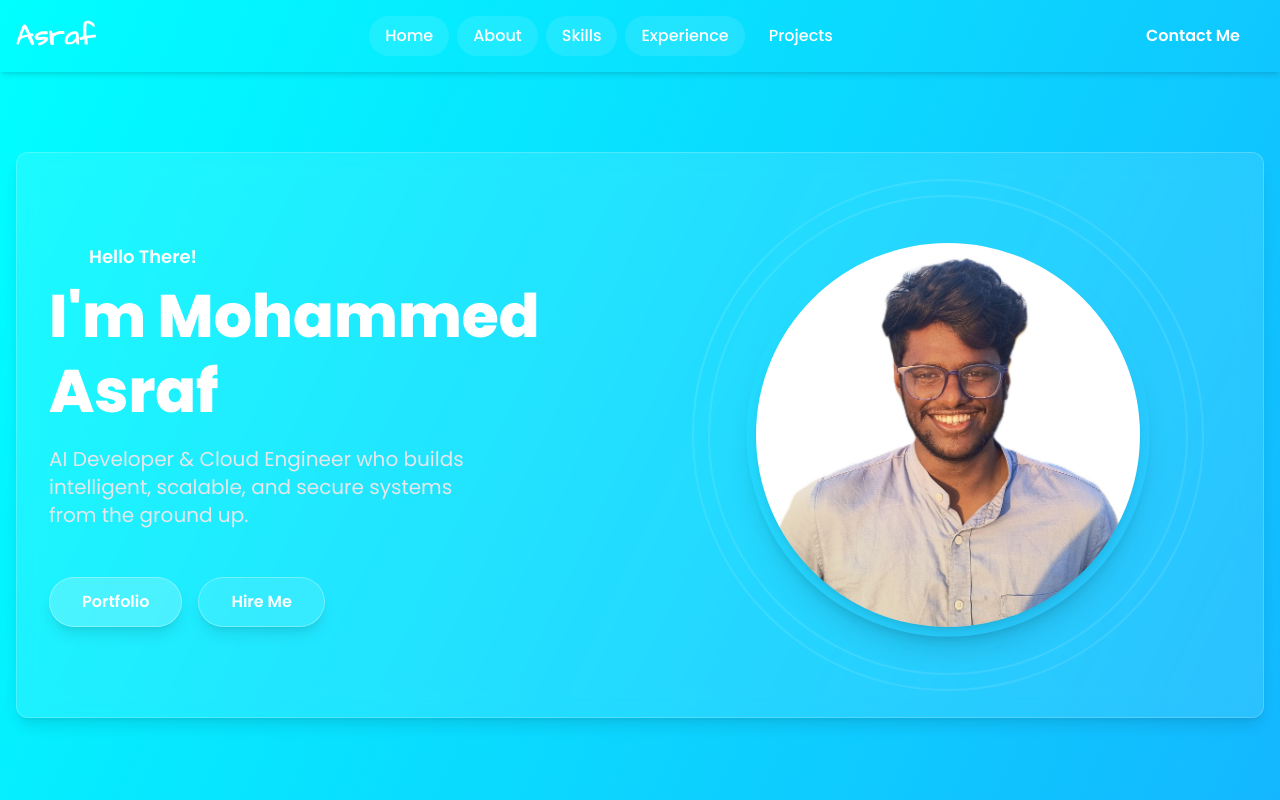
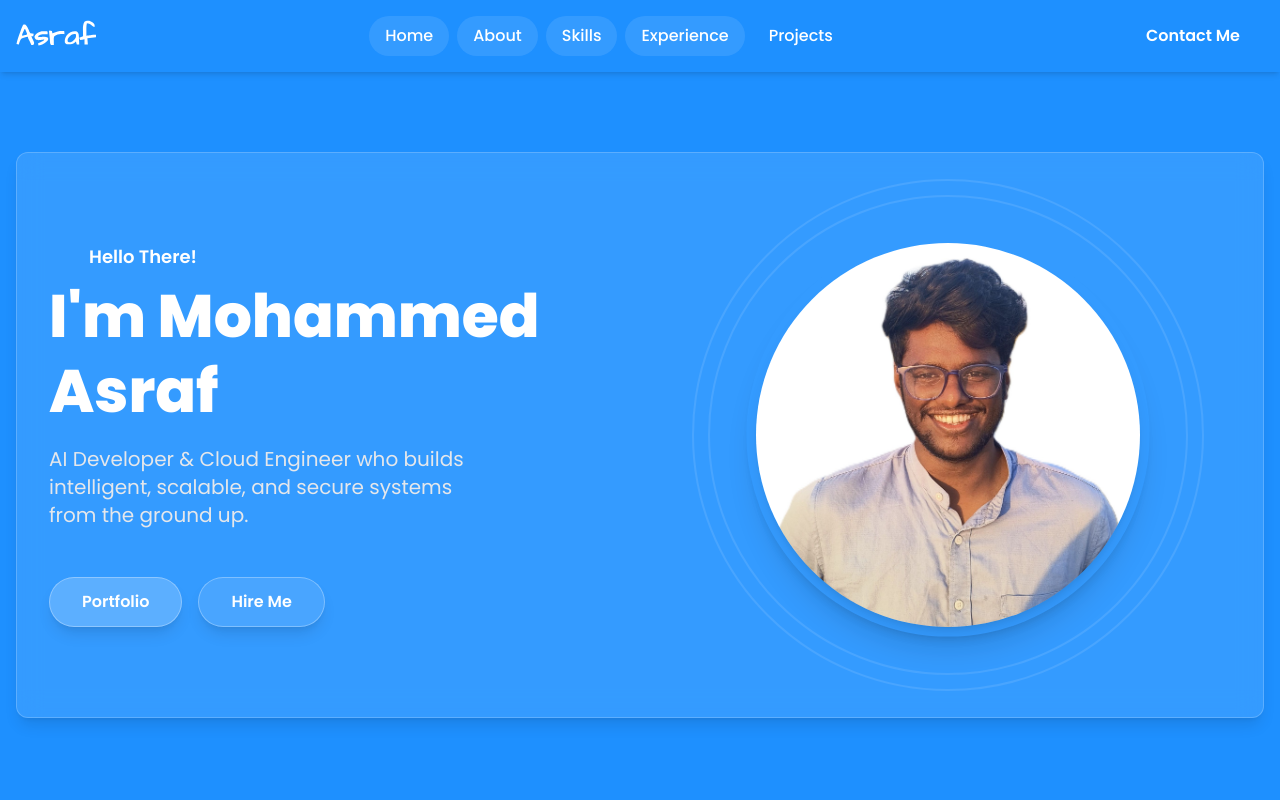
Before and after one commit to Mohammed-Asraf/asraf_portfolio, a Next.js app: page / in a window 1280 px wide. Shown: the top 800 px of the page. Built offline with nearby package versions, Linux system fonts and the light colour scheme.

Commit message:
Further manual changes (user requested push)

```diff
--- a/src/app/layout.tsx
+++ b/src/app/layout.tsx
@@ -23,7 +23,7 @@ export default function RootLayout({
     <html lang="en">
       <body
         className={`${poppins.className} text-white antialiased min-h-screen`}
-        style={{ background: 'linear-gradient(to bottom right, #00FFFF, #1E90FF)' }}
+        style={{ background: 'linear-gradient(to bottom right, #1E90FF, #1E90FF)' }}
       >
         <CursorAura /> {/* Add the aura component */}
         {children}
```
